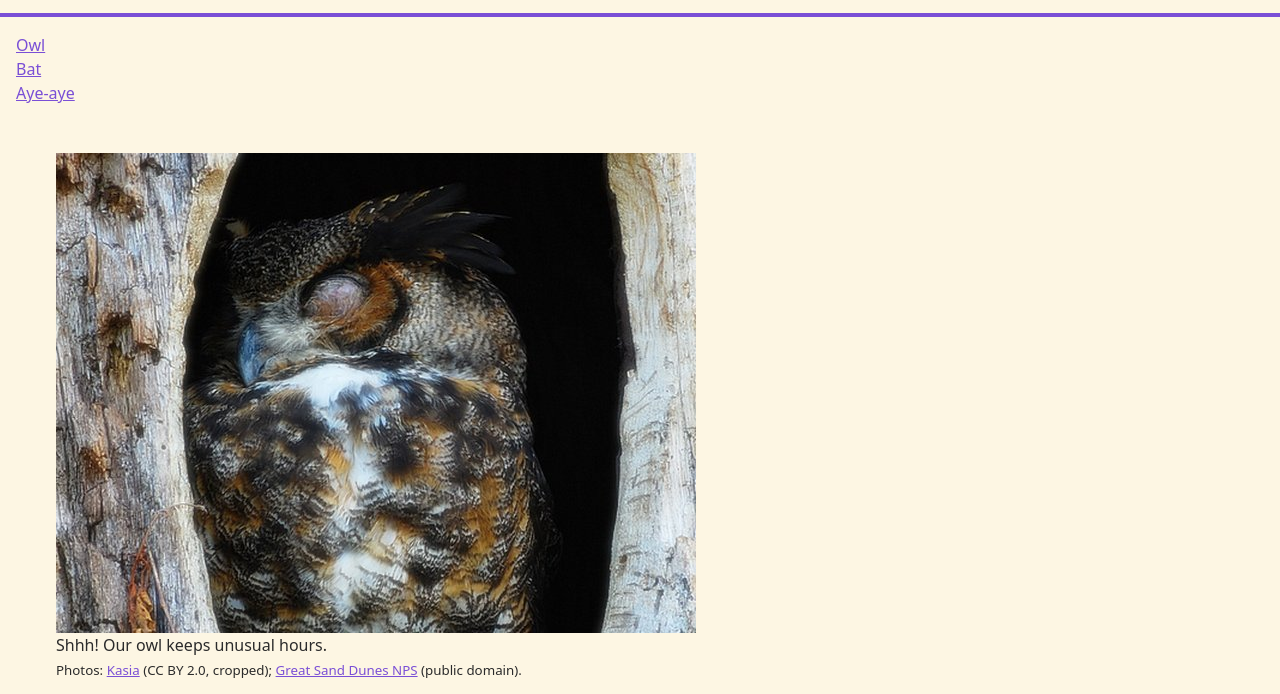
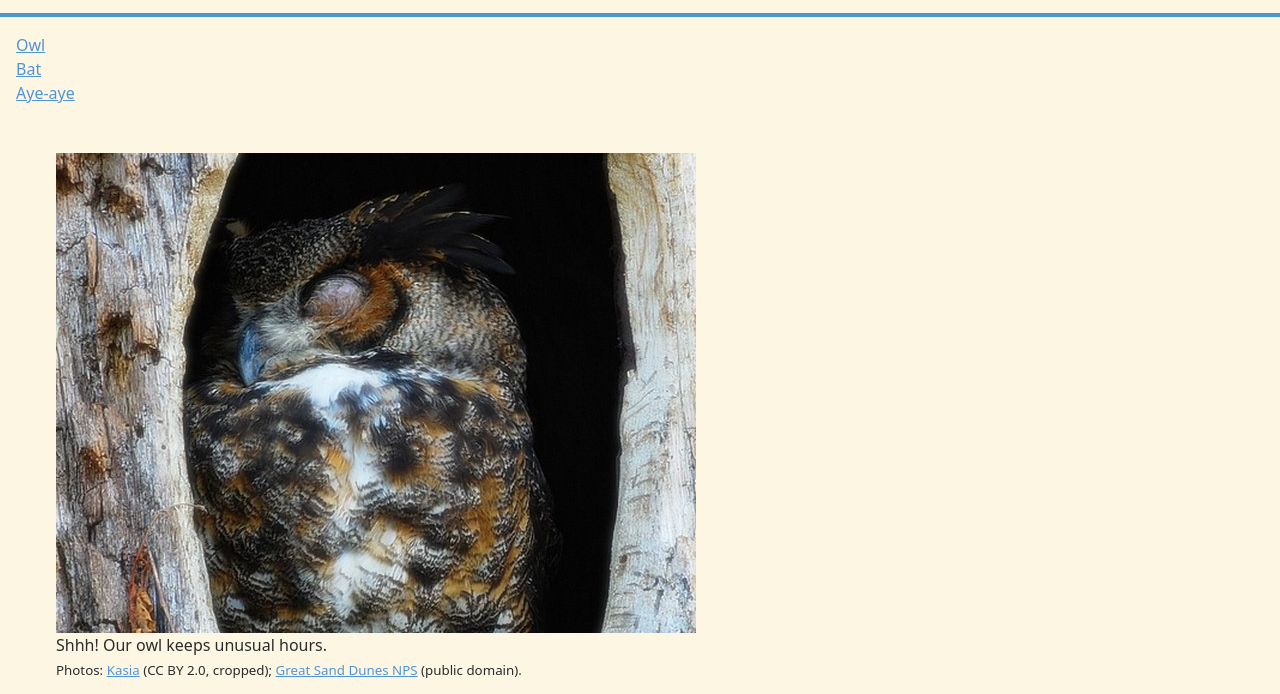
Before and after one commit to AidanLintott/nocturnal-zoo, a plain HTML site: page index.html in a window 1280 px wide. Shown: the part 67-761 px from the top of the page. Drawn offline with Linux system fonts and the light colour scheme.

Commit message:
Changed Accent color

```diff
--- a/styles.css
+++ b/styles.css
@@ -3,7 +3,7 @@
 :root {
     --bg: #fdf6e3;
     --fg: #2b2b2b;
-    --accent: #7a4fd6;
+    --accent: #4f95d6;
 }
 
 body {
```
